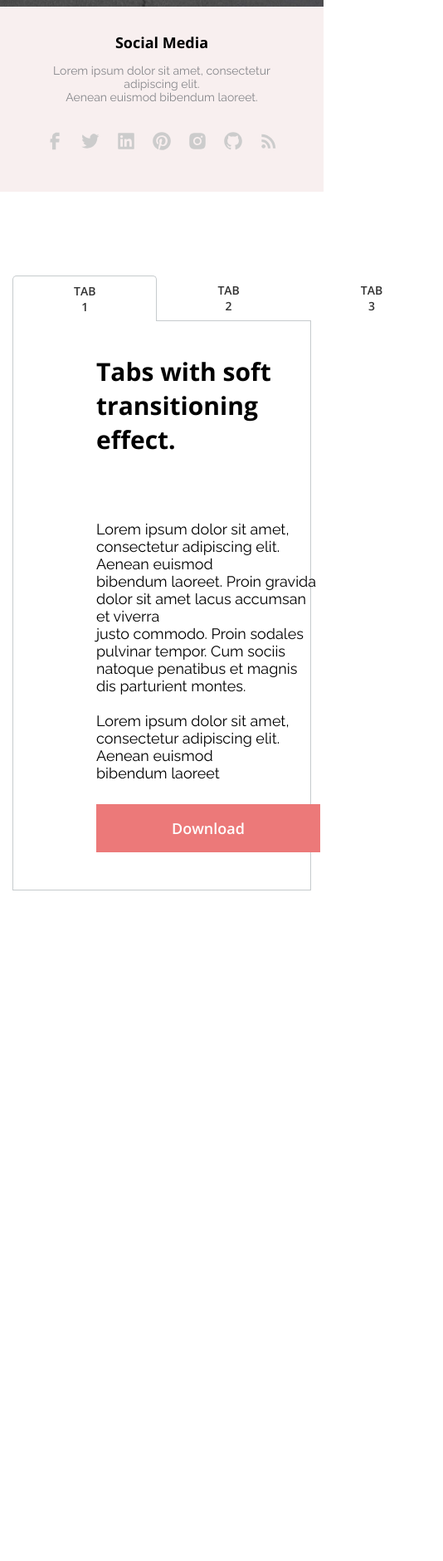
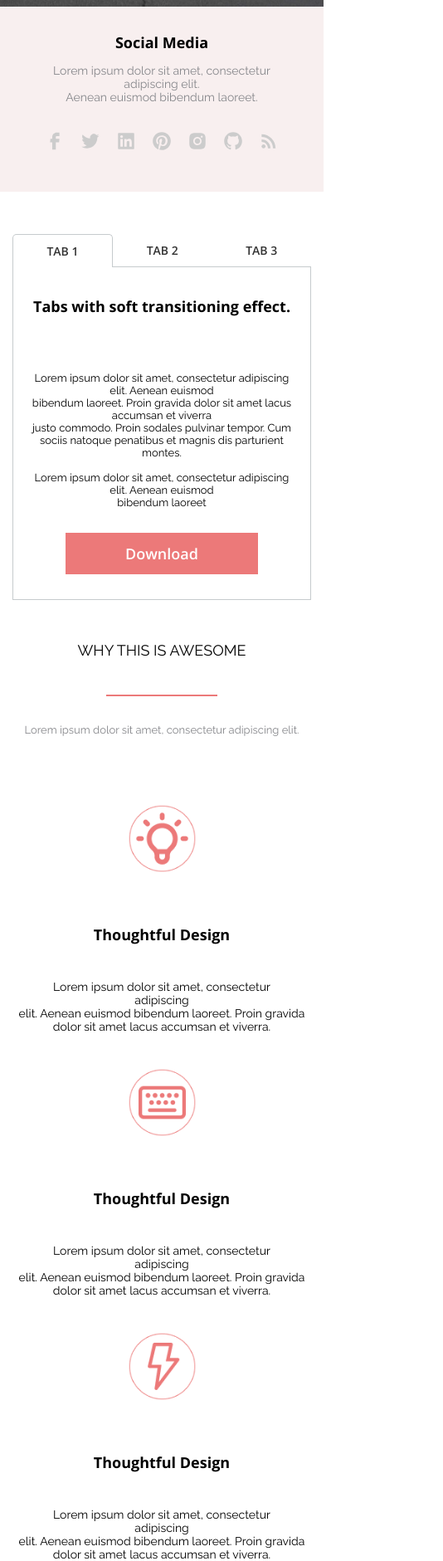
Before and after one commit to Alex-Sheiko/AXIT-site, a plain HTML site: page index.html in a window 390 px wide. Shown: the part 996-2877 px from the top of the page at 83% size, 534 px wide, since content can reach past the window. Before the commit the page ends 2069 px from the top, so only its background shows below. Drawn offline with nearby package versions, Linux system fonts and the light colour scheme.

Commit message:
added adaptive tabs and awesome section

```diff
--- a/css/style-awesome.css
+++ b/css/style-awesome.css
@@ -84,16 +84,18 @@ html, body {
     font-weight: 400;
     font-size: 18px;
     line-height: 21px;
+    transition: all 0.4s ease;
+}
+
+.awesome__inner{
+    margin-bottom: 60px;
 }
 
 .awesome-cards {
     margin-bottom: 58px;
+    display: flex;
 }
 
-.awesome-card__item {
-    display: inline-block;
-    width: 370px;
-}
 
 .awesome-card__item + .awesome-card__item{
     margin-left: 25px;
@@ -101,6 +103,7 @@ html, body {
 
 .awesome-card__item-img {
     margin: 0 auto 33px;
+    transition: all 0.4s ease;
 }
 
 .awesome-card__item-title {
@@ -110,9 +113,11 @@ html, body {
     line-height: 33px;
     font-family: 'Open Sans', sans-serif;
     margin-bottom: 42px;
+    transition: all 0.4s ease;
 }
 
 .awesome-card__item-text {
     text-align: center;
     font-size: 19px;
+    transition: all 0.4s ease;
 }
--- a/css/style-media.css
+++ b/css/style-media.css
@@ -86,6 +86,90 @@
         width: 402px;
     }
     /*Social-media end*/
+
+
+    /*Tabs start*/
+    .tabs .tabs-inner{
+        margin: 50px 0;
+    }
+
+    .tabs .tabs-inner .tabs-nav .tabs-nav__item{
+        max-width: 172px;
+    }
+
+    .tabs .tabs-inner .tabs-content__left .tabs-content__left-title{
+        font-size: 24px;
+        line-height: 33px;
+        margin-bottom: 72px;
+    }
+
+    .tabs .tabs-inner .tabs-content__left{
+        max-width: 593px;
+        width: 100%;
+        padding: 37px 26px 26px 85px;
+    }
+
+    .tabs-content__right{
+        max-width: 399px;
+        width: 100%;
+    }
+
+    .tabs .tabs-inner .tabs-content__left .tabs-content__left-text{
+        font-size: 14px;
+        line-height: 16px;
+        margin-bottom: 38px;
+    }
+
+    .tabs .tabs-inner .tabs-content__right .tabs-content__right-img{
+        max-height: 385px;
+
+        width: 100%;
+    }
+
+    .tabs .tabs-inner .tabs-content__left .tabs-content__left-btn{
+        padding: 16.5px;
+        max-width: 232px;
+        width: 100%;
+    }
+
+    /*Tabs end*/
+
+    /*Awesome start*/
+    .section__title{
+        font-size: 24px;
+        line-height: 28px;
+        margin-bottom: 78px;
+    }
+
+    .section__title::after{
+        width: 142px;
+        bottom: -45px;
+    }
+
+    .section__sub-title{
+        font-size: 14px;
+        line-height: 16px;
+        margin-bottom: 32px;
+    }
+
+    .awesome-card__item-img{
+        max-width: 147px;
+        margin: 0 auto 30px;
+    }
+
+    .awesome-card__item-title{
+        font-size: 18px;
+        line-height: 25px;
+        margin-bottom: 50px;
+    }
+    .awesome-card__item-text{
+        font-size: 14px;
+        line-height: 16px;
+    }
+    .awesome-card__item + .awesome-card__item{
+        margin-left: 20px;
+    }
+    /*Awesome end*/
 }
 
 @media (max-width: 1024px){
@@ -157,7 +241,6 @@
     .header-form__content + .header-form__content {
         margin-top: 26px;
     }
-
     /*Header end*/
 
     /*Social-media start*/
@@ -193,8 +276,44 @@
         line-height: 16px;
         color: #86878B;
     }
+    /*Social-media end*/
 
-    /*Social-media end*/
+    /*Tabs start*/
+    .tabs .tabs-inner .tabs-content__left{
+        margin: 0 auto;
+    }
+
+    .tabs .tabs-inner .tabs-content__right{
+        display: none;
+    }
+
+    .tabs .tabs-inner .tabs-content__left .tabs-content__left-title{
+        text-align: center;
+        font-size: 18px;
+        line-height: 25px;
+        margin-bottom: 66px;
+    }
+
+    .tabs .tabs-inner .tabs-nav .tabs-nav__item{
+        max-width: 100%;
+    }
+
+    .tabs .tabs-inner .tabs-content__left{
+        padding: 35px 20px 30px 20px;
+    }
+
+    .tabs .tabs-inner .tabs-content__left .tabs-content__left-text{
+        font-size: 13px;
+        line-height: 15px;
+        text-align: center;
+        margin-bottom: 29px;
+    }
+    .tabs .tabs-inner .tabs-content__left .tabs-content__left-btn{
+        padding: 12.5px;
+        margin: 0 auto;
+        display: block;
+    }
+    /*Tabs end*/
 }
 
 @media (max-width: 767px) {
@@ -304,6 +423,44 @@
         margin-left: 17px;
     }
     /*Social-media end*/
+
+    /*Awesome start*/
+    .awesome-cards{
+        flex-direction: column;
+        align-items: center;
+    }
+
+    .awesome-card__item{
+        max-width: 400px;
+    }
+
+    .awesome-card__item + .awesome-card__item{
+        margin-left: 0;
+        margin-top: 10px;
+    }
+
+    .section__title{
+        font-size: 18px;
+        line-height: 21px;
+    }
+
+    .section__title::after{
+        width: 134px;
+    }
+
+    .section__sub-title{
+        font-size: 13px;
+        line-height: 15px;
+        margin-bottom: 50px;
+    }
+
+    .awesome-card__item-title{
+        margin-bottom: 42px;
+        font-size: 18px;
+        line-height: 25px;
+    }
+
+    /*Awesome end*/
 }
 
 @media (max-width: 380px){
@@ -312,4 +469,10 @@
         width: 100%;
     }
     /*Header end*/
+
+    /*Tabs start*/
+    .tabs .tabs-inner .tabs-content__left .tabs-content__left-btn{
+        max-width: 100%;
+    }
+    /*Tabs end*/
 }
--- a/css/style-tab.css
+++ b/css/style-tab.css
@@ -26,8 +26,11 @@
     font-weight: 400;
     font-size: 14px;
     line-height: 19px;
-    padding: 8px 73px;
+    padding: 10px 0;
     cursor: pointer;
+    max-width: 203px;
+    width: 100%;
+    transition: all 0.4s ease;
 }
 
 .tabs .tabs-inner  .tabs-content .tabs-content__inner{
@@ -37,6 +40,7 @@
 .tabs .tabs-inner  .tabs-content .tabs-content__inner.is-active{
     display: flex;
     border: 1px solid #C6CBCD;
+    justify-content: space-between;
 }
 
 .tabs .tabs-inner .tabs-content__left{
@@ -52,6 +56,7 @@
 .tabs .tabs-inner .tabs-content__right .tabs-content__right-img{
     width: 470px;
     height: 500px;
+    transition: all 0.4s ease;
 }
 
 .tabs .tabs-inner .tabs-content__left .tabs-content__left-title{
@@ -61,6 +66,7 @@
     font-size: 30px;
     line-height: 41px;
     margin-bottom: 77px;
+    transition: all 0.4s ease;
 }
 
 .tabs .tabs-inner .tabs-content__left .tabs-content__left-text{
@@ -70,6 +76,7 @@
     font-size: 18px;
     line-height: 21px;
     margin-bottom: 27px;
+    transition: all 0.4s ease;
 }
 
 .tabs .tabs-inner .tabs-content__left .tabs-content__left-btn{
@@ -83,6 +90,7 @@
     background-color: #EC7979;
     border: transparent;
     cursor: pointer;
+    transition: all 0.4s ease;
 }
 
 .tabs .tabs-inner .tabs-content__left .tabs-content__left-btn:hover{
--- a/index.html
+++ b/index.html
@@ -219,16 +219,14 @@
                             <div class="tabs-content__left">
                                 <h2 class="tabs-content__left-title">Tabs with soft transitioning effect.</h2>
                                 <div class="tabs-content__left-text">
-                                    Lorem ipsum dolor sit amet, consectetur adipiscing elit. Aenean euismod
+                                    Lorem ipsum dolor sit amet, consectetur adipisicing elit. Libero, temporibus?
                                     <br>
-                                    bibendum laoreet. Proin gravida dolor sit amet lacus accumsan et viverra
+                                    Lorem ipsum dolor sit amet, consectetur adipisicing elit. Debitis et ex nobis sit totam voluptatibus.
                                     <br>
-                                    justo commodo. Proin sodales pulvinar tempor. Cum sociis natoque
-                                    penatibus et magnis dis parturient montes.
+                                    Lorem ipsum dolor sit amet, consectetur adipisicing elit. Inventore, magni vel. Aliquid dolorum eaque exercitationem illum maiores molestias non sequi.
                                     <br>
                                     <br>
-                                    Lorem ipsum dolor sit amet, consectetur adipiscing elit. Aenean euismod <br>
-                                    bibendum laoreet
+                                    Lorem ipsum dolor sit amet, consectetur adipisicing elit. Laudantium, quia!
                                 </div>
                                 <button class="tabs-content__left-btn">Download</button>
                             </div>
@@ -240,16 +238,13 @@
                             <div class="tabs-content__left">
                                 <h2 class="tabs-content__left-title">Tabs with soft transitioning effect.</h2>
                                 <div class="tabs-content__left-text">
-                                    Lorem ipsum dolor sit amet, consectetur adipiscing elit. Aenean euismod
-                                    <br>
-                                    bibendum laoreet. Proin gravida dolor sit amet lacus accumsan et viverra
-                                    <br>
-                                    justo commodo. Proin sodales pulvinar tempor. Cum sociis natoque
-                                    penatibus et magnis dis parturient montes.
+                                    Lorem ipsum dolor sit amet.
                                     <br>
                                     <br>
-                                    Lorem ipsum dolor sit amet, consectetur adipiscing elit. Aenean euismod <br>
-                                    bibendum laoreet
+                                    Lorem ipsum dolor sit amet, consectetur adipisicing elit. Inventore, magni vel. Aliquid dolorum eaque exercitationem illum maiores molestias non sequi.
+                                    <br>
+                                    <br>
+                                    Lorem ipsum dolor sit amet, consectetur adipisicing elit. Laudantium, quia!
                                 </div>
                                 <button class="tabs-content__left-btn">Download</button>
                             </div>
@@ -261,51 +256,53 @@
                 </div>
             </div>
         </section>
-<!--        <section class="awesome">-->
-<!--            <div class="container">-->
-<!--                <div data-aos="zoom-out-up" data-aos-duration="1000">-->
-<!--                    <h2 class="section__title awesome__title awesome_mod">-->
-<!--                        WHY THIS IS AWESOME-->
-<!--                    </h2>-->
-<!--                </div>-->
-<!--                <h4 class="section__sub-title">-->
-<!--                    Lorem ipsum dolor sit amet, consectetur adipiscing elit.-->
-<!--                </h4>-->
-<!--                <div class="awesome-cards">-->
-<!--                    <div class="awesome-card__item">-->
-<!--                        <img class="awesome-card__item-img" src="images/about_icon_1.png" alt="icon">-->
-<!--                        <h4 class="awesome-card__item-title">Thoughtful Design</h4>-->
-<!--                        <div class="awesome-card__item-text">-->
-<!--                            Lorem ipsum dolor sit amet, consectetur <br> adipiscing <br>-->
-<!--                            elit. Aenean euismod bibendum laoreet. Proin gravida dolor sit amet lacus accumsan et-->
-<!--                            viverra.-->
-<!--                        </div>-->
-<!--                    </div>-->
-<!--                    <div class="awesome-card__item">-->
-<!--                        <img class="awesome-card__item-img" src="images/about_icon_2.png" alt="icon">-->
-<!--                        <h4 class="awesome-card__item-title">Thoughtful Design</h4>-->
-<!--                        <div class="awesome-card__item-text">-->
-<!--                            Lorem ipsum dolor sit amet, consectetur <br> adipiscing <br>-->
-<!--                            elit. Aenean euismod bibendum laoreet. Proin gravida dolor sit amet lacus accumsan et-->
-<!--                            viverra.-->
-<!--                        </div>-->
-<!--                    </div>-->
-<!--                    <div class="awesome-card__item">-->
-<!--                        <img class="awesome-card__item-img" src="images/about_icon_3.png" alt="icon">-->
-<!--                        <h4 class="awesome-card__item-title">Thoughtful Design</h4>-->
-<!--                        <div class="awesome-card__item-text">-->
-<!--                            Lorem ipsum dolor sit amet, consectetur <br> adipiscing <br>-->
-<!--                            elit. Aenean euismod bibendum laoreet. Proin gravida dolor sit amet lacus accumsan et-->
-<!--                            viverra.-->
-<!--                        </div>-->
-<!--                    </div>-->
-<!--                </div>-->
-<!--            </div>-->
-<!--        </section>-->
+        <section class="awesome">
+            <div class="container">
+                <div data-aos="fade-down" data-aos-duration="1000" class="aos-awesome_mod">
+                    <h2 class="section__title awesome__title awesome_mod">
+                        WHY THIS IS AWESOME
+                    </h2>
+                </div>
+                <h4 class="section__sub-title">
+                    Lorem ipsum dolor sit amet, consectetur adipiscing elit.
+                </h4>
+                <div class="awesome__inner">
+                    <div class="awesome-cards">
+                        <div class="awesome-card__item">
+                            <img class="awesome-card__item-img" src="images/about_icon_1.png" alt="icon">
+                            <h4 class="awesome-card__item-title">Thoughtful Design</h4>
+                            <div class="awesome-card__item-text">
+                                Lorem ipsum dolor sit amet, consectetur <br> adipiscing <br>
+                                elit. Aenean euismod bibendum laoreet. Proin gravida dolor sit amet lacus accumsan et
+                                viverra.
+                            </div>
+                        </div>
+                        <div class="awesome-card__item">
+                            <img class="awesome-card__item-img" src="images/about_icon_2.png" alt="icon">
+                            <h4 class="awesome-card__item-title">Thoughtful Design</h4>
+                            <div class="awesome-card__item-text">
+                                Lorem ipsum dolor sit amet, consectetur <br> adipiscing <br>
+                                elit. Aenean euismod bibendum laoreet. Proin gravida dolor sit amet lacus accumsan et
+                                viverra.
+                            </div>
+                        </div>
+                        <div class="awesome-card__item">
+                            <img class="awesome-card__item-img" src="images/about_icon_3.png" alt="icon">
+                            <h4 class="awesome-card__item-title">Thoughtful Design</h4>
+                            <div class="awesome-card__item-text">
+                                Lorem ipsum dolor sit amet, consectetur <br> adipiscing <br>
+                                elit. Aenean euismod bibendum laoreet. Proin gravida dolor sit amet lacus accumsan et
+                                viverra.
+                            </div>
+                        </div>
+                    </div>
+                </div>
+            </div>
+        </section>
 <!--        <section class="pricing">-->
 <!--            <div class="pricing__wrapper">-->
 <!--                <div class="container">-->
-<!--                    <div data-aos="zoom-out-up" data-aos-duration="1000">-->
+<!--                    <div data-aos="fade-down" data-aos-duration="1000">-->
 <!--                        <h2 class="section__title pricing__title pricing_mod">-->
 <!--                            Pricing options-->
 <!--                        </h2>-->
@@ -392,7 +389,7 @@
 <!--        <section class="comments">-->
 <!--            <div class="container">-->
 <!--                <div class="comments__inner">-->
-<!--                    <div data-aos="zoom-out-up" data-aos-duration="1000">-->
+<!--                    <div data-aos="fade-down" data-aos-duration="1000">-->
 <!--                        <h2 class="section__title comments__title comments_mod">-->
 <!--                            what our customers are saying-->
 <!--                        </h2>-->
@@ -463,7 +460,7 @@
 <!--            <div class="banner-wrapper">-->
 <!--                <div class="container">-->
 <!--                    <div class="banner__inner">-->
-<!--                        <div data-aos="zoom-out-up" data-aos-duration="1000">-->
+<!--                        <div data-aos="fade-down" data-aos-duration="1000">-->
 <!--                            <h2 class="section__title banner__title">-->
 <!--                                STYLISH AXURE DESIGN-->
 <!--                            </h2>-->
@@ -481,7 +478,7 @@
 <!--            <div class="contacts-wrapper">-->
 <!--                <div class="container">-->
 <!--                    <div class="contacts__inner">-->
-<!--                        <div data-aos="zoom-out-up" data-aos-duration="1000">-->
+<!--                        <div data-aos="fade-down" data-aos-duration="1000">-->
 <!--                            <h2 class="section__title contacts__title contacts_mod">-->
 <!--                                contact us-->
 <!--                            </h2>-->
@@ -520,7 +517,7 @@
 <!--                </div>-->
 <!--            </div>-->
 <!--        </section>-->
-<!--    </main>-->
+    </main>
 <!--    <footer class="footer">-->
 <!--        <div class="footer-wrapper">-->
 <!--            <div class="container">-->
```
